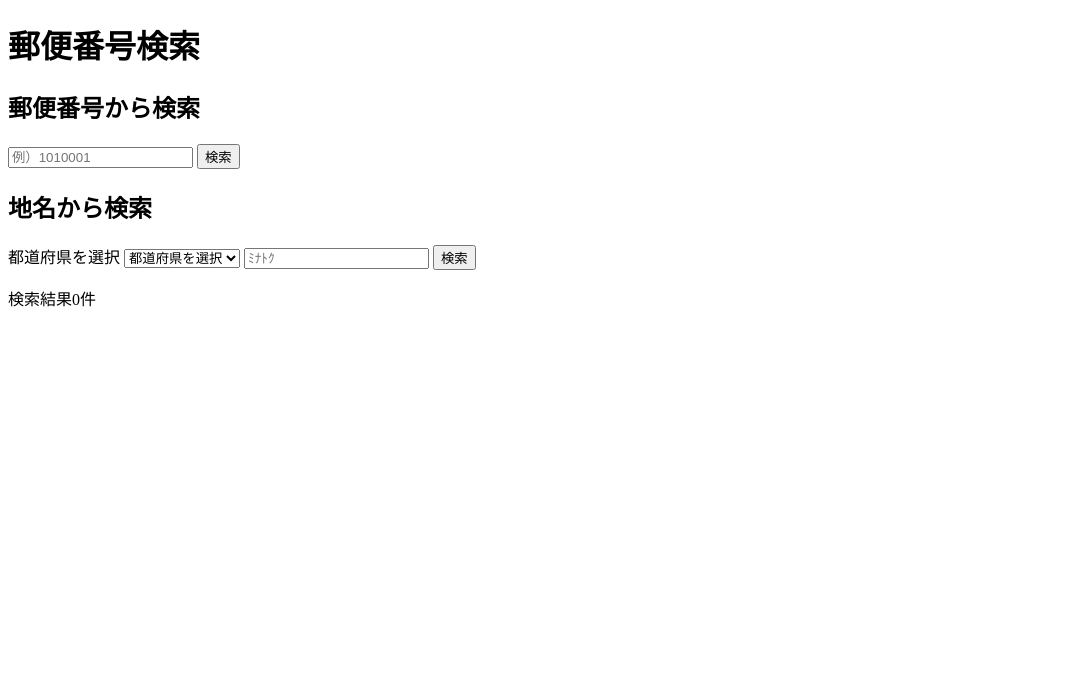
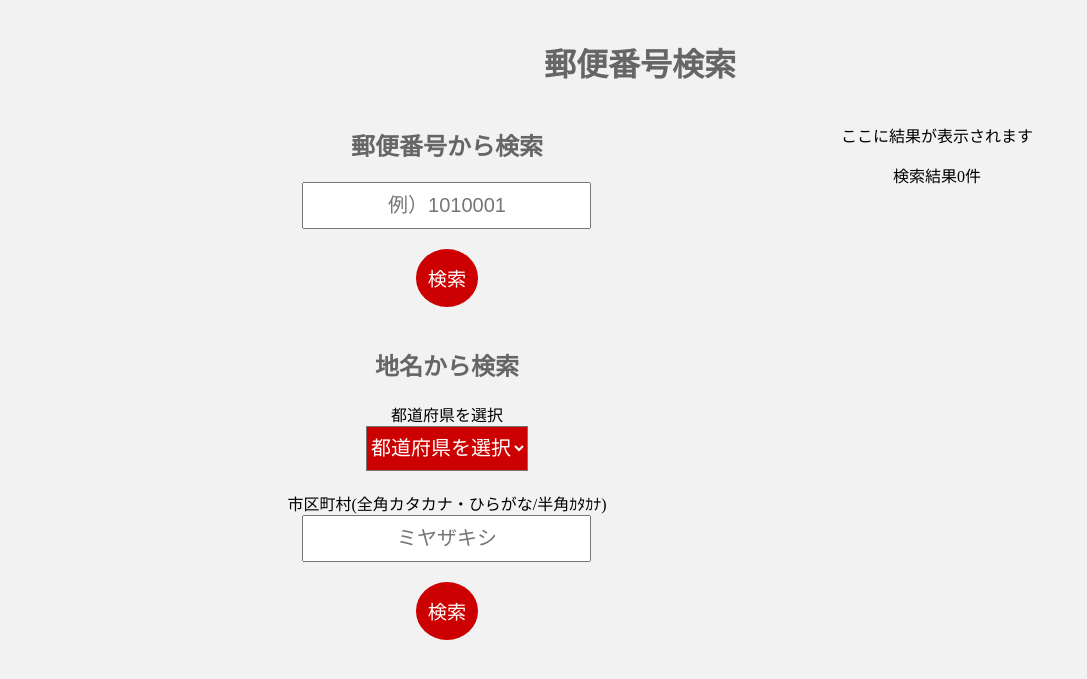
Before and after one commit to niiharamegumu/php-practice-sample-pack, a PHP site: page /main.php in a window 1280 px wide. Shown: the top 679 px of the page, without its empty margins (0-1087 px from the left). Run offline with PHP 8.4, Linux system fonts and the light colour scheme.

Commit message:
Add Postal Search.

```diff
--- /dev/null
+++ b/mySQL/postalSearch/css/style.css
@@ -0,0 +1,55 @@
+@charset "UTF-8";
+body {
+  background-color: #f2f2f2;
+  padding-top: 10px;
+  text-align: center;
+}
+h1,
+section h2 {
+  color: #666;
+}
+th,
+td {
+  border: 1px solid #666;
+  padding: 10px 20px;
+}
+
+table {
+  border-collapse: collapse;
+}
+.wrapper {
+  display: flex;
+  justify-content: space-around;
+  margin: 0 auto;
+  width: 980px;
+}
+
+.search-form {
+  width: 400px;
+}
+.search-form input[type="text"] {
+  font-size: 20px;
+  padding: 10px;
+  text-align: center;
+}
+.search-form input[type="submit"] {
+  background-color: #c00;
+  border-radius: 50%;
+  border-style: none;
+  color: #fff;
+  cursor: pointer;
+  font-size: 1.2em;
+  margin: 20px 0;
+  padding: 15px 12px;
+}
+.search-form select {
+  background-color: #c00;
+  color: #fff;
+  cursor: pointer;
+  font-size: 20px;
+  height: 45px;
+  margin-bottom: 20px;
+}
+.search-result {
+  width: 580px;
+}
--- a/mySQL/postalSearch/main.php
+++ b/mySQL/postalSearch/main.php
@@ -1,45 +1,29 @@
 <?php
-$pref_data = array(
-        '北海道','青森県','岩手県','宮城県','秋田県','山形県','福島県','茨城県','栃木県','群馬県',
-        '埼玉県','千葉県','東京都','神奈川県','新潟県','富山県','石川県','福井県','山梨県','長野県',
-        '岐阜県','静岡県','愛知県','三重県','滋賀県','京都府','大阪府','兵庫県','奈良県','和歌山県',
-        '鳥取県','島根県','岡山県','広島県','山口県','徳島県','香川県','愛媛県','高知県','福岡県',
-        '佐賀県','長崎県','熊本県','大分県','宮崎県','鹿児島県','沖縄県');
-$host = 'localhost';
-$userName = 'root';
-$userPw = 'root';
-$dbName = 'code_camp';
-$link = mysqli_connect( $host, $userName, $userPw, $dbName );
 
-if ( $link ) {
-  mysqli_set_charset( $link, 'utf8' );
-  $query_select = "SELECT  FROM ";
-
-} else {
-  echo 'データベースと接続できていません。';
-}
-
-
-
+require( 'postal_search.php' );
 
 ?>
+
 <!DOCTYPE html>
 <html lang="ja">
 <head>
    <meta charset="UTF-8">
    <title>住所検索</title>
+   <link rel="stylesheet" href="css/style.css">
 </head>
 <body>
   <h1>郵便番号検索</h1>
-  <section>
+<div class="wrapper">
+  <section class="search-form">
     <h2>郵便番号から検索</h2>
     <form>
       <input type="text" name="number" placeholder="例）1010001" value="">
+      <input type="hidden" name="search" value="number"><br>
       <input type="submit" value="検索">
     </form>
     <h2>地名から検索</h2>
     <form>
-      都道府県を選択
+      都道府県を選択<br>
       <select name="pref">
         <option value="" selected>都道府県を選択</option>
         <?php
@@ -47,17 +31,56 @@ if ( $link ) {
           $html = "";
           $html .= "<option value='" . $value . "'>";
           $html .= $value;
-            $html .= "</option>";
+          $html .= "</option>\n";
           echo $html;
         }
         ?>
-      </select>
-      <input type="text" name="address" value="" placeholder="ﾐﾅﾄｸ">
+      </select><br>
+      市区町村(全角カタカナ・ひらがな/半角ｶﾀｶﾅ)<br>
+      <input type="text" name="city" value="" placeholder="ミヤザキシ">
+      <input type="hidden" name="search" value="adress"><br>
       <input type="submit" value="検索">
     </form>
   </section>
+
   <section class="search-reslut">
+    <p>ここに結果が表示されます</p>
+    <?php if ( count($errors) > 0 ) : ?>
+      <?php
+      foreach ( $errors as $error ) {
+        echo '<p>' . $error . '</p>';
+      }
+      ?>
+    <?php elseif ( count($query_result_data) > 0 ) : ?>
+      <table>
+        <thead>
+          <tr>
+            <th>郵便番号</th>
+            <th>都道府県</th>
+            <th>市区町村</th>
+            <th>町域</th>
+          </tr>
+        </thead>
+        <tbody>
+          <?php
+          foreach ( $query_result_data as $value ) {
+            $html = "";
+            $html .= "<tr>";
+              $html .= "<td>" . $value['number'] . "</td>";
+              $html .= "<td>" . $value['pref'] . "</td>";
+              $html .= "<td>" . $value['city'] . "</td>";
+              $html .= "<td>" . $value['town'] . "</td>";
+              $html .= "</tr>";
+              echo $html;
+            }
+            ?>
+          </tbody>
+        </table>
+      <?php else : ?>
         <p>検索結果0件</p>
+      <?php endif; ?>
     </section>
+</div>
+
 </body>
 </html>
--- /dev/null
+++ b/mySQL/postalSearch/postal_search.php
@@ -0,0 +1,69 @@
+<?php
+$pref_data = array(
+        '北海道','青森県','岩手県','宮城県','秋田県','山形県','福島県','茨城県','栃木県','群馬県',
+        '埼玉県','千葉県','東京都','神奈川県','新潟県','富山県','石川県','福井県','山梨県','長野県',
+        '岐阜県','静岡県','愛知県','三重県','滋賀県','京都府','大阪府','兵庫県','奈良県','和歌山県',
+        '鳥取県','島根県','岡山県','広島県','山口県','徳島県','香川県','愛媛県','高知県','福岡県',
+        '佐賀県','長崎県','熊本県','大分県','宮崎県','鹿児島県','沖縄県');
+$number = Null;
+$pref = Null;
+$city = Null;
+$errors = array();
+$query_result_data = array();
+
+
+$host = '';
+$userName = '';
+$userPw = '';
+$dbName = '';
+$link = mysqli_connect( $host, $userName, $userPw, $dbName );
+if ( $link ) {
+  mysqli_set_charset( $link, 'utf8' );
+  if ( isset($_GET['search']) ) {
+
+    if ( $_GET['search'] === 'number' ) {
+      if ( !isset($_GET['number']) || mb_strlen($_GET['number']) === 0 ) {
+        $errors['error_number'] = '郵便番号を入力してください。';
+      } elseif ( preg_match( "/[0-9]{7}/", $_GET['number'] ) !== 1 ) {
+        $errors['error_number'] = '半角数字7文字でお願いします。';
+      } else {
+        $number = htmlspecialchars($_GET['number'], ENT_QUOTES, 'UTF-8');
+        $number = "'" . $number . "'";
+        $query = "SELECT number,pref,city,town  FROM postal_search WHERE number=" . $number;
+        $result = mysqli_query( $link, $query );
+
+        while ( $record = mysqli_fetch_array( $result ) ) {
+          $query_result_data[] = $record;
+        }
+        mysqli_free_result( $result );
+        mysqli_close( $link );
+      }
+    }
+
+    if ( $_GET['search'] === 'adress' ) {
+      if ( !isset($_GET['pref']) || $_GET['pref'] === '' || mb_strlen($_GET['city']) === 0 ) {
+        $errors['error_pref'] = '都道府県を選択後、市区町村を記入ください';
+      } elseif ( preg_match( "/[ｦ-ﾟァ-ヴぁ-ん]+/", $_GET['city'] ) !== 1 ) {
+        $errors['error_pref'] = '半角ｶﾀｶﾅでお願いします';
+      } else {
+        $pref = htmlspecialchars($_GET['pref'], ENT_QUOTES, 'UTF-8');
+        $city = htmlspecialchars($_GET['city'], ENT_QUOTES, 'UTF-8');
+        $city = mb_convert_kana( $city, "kVh" );
+        $pref = "'" . $pref . "'";
+        $city = "'" . $city . "'";
+        $query = "SELECT number,pref,city,town  FROM postal_search WHERE pref=" . $pref . "AND city_kana=" . $city;
+        $result = mysqli_query( $link, $query );
+
+        while ( $record = mysqli_fetch_array( $result ) ) {
+          $query_result_data[] = $record;
+        }
+        mysqli_free_result( $result );
+        mysqli_close( $link );
+      }
+    }
+
+  }
+
+} else {
+  echo 'データベースと接続できていません。';
+}
```
Lines whose indentation alone changed are shown as unchanged.
